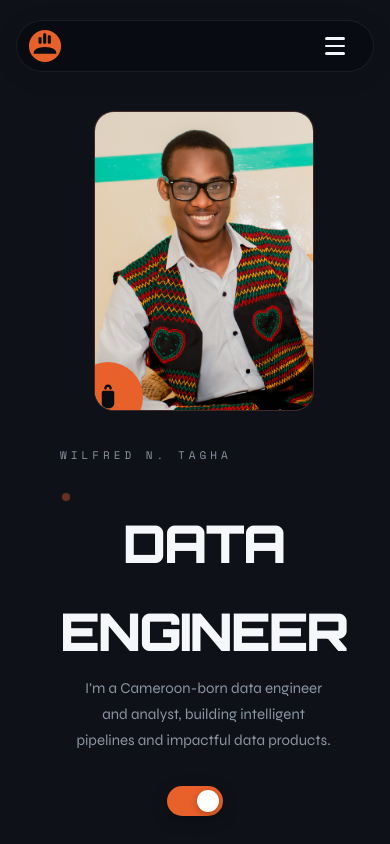
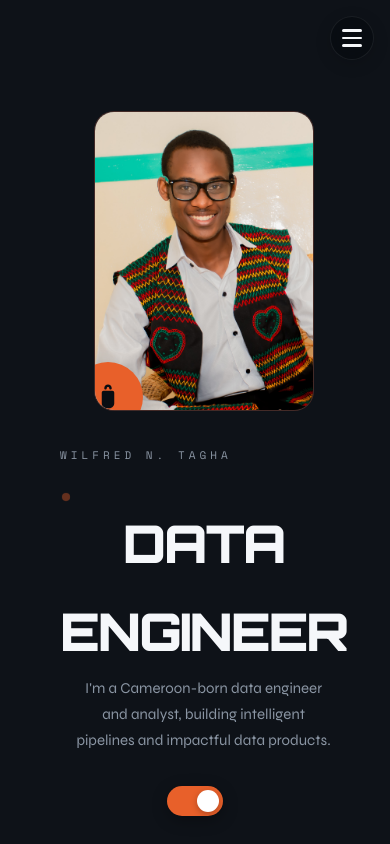
Before and after one commit to WilfredTagha/IWTAG, a React (Vite) app in the folder mr_dayter_portfolio/: page / in a window 390 px wide. Shown: the top 844 px of the page. Built offline with nearby package versions, Linux system fonts and the light colour scheme.

Commit message:
navbar adjustment for mobile

```diff
--- a/mr_dayter_portfolio/src/components/Navbar.jsx
+++ b/mr_dayter_portfolio/src/components/Navbar.jsx
@@ -1,41 +1,96 @@
+// import { useState } from "react";
+// import LogoMark from "./LogoMark";
+
+// export default function Navbar({ dark }) {
+//   const [menuOpen, setMenuOpen] = useState(false);
+
+//   const toggleMenu = () => {
+//     setMenuOpen(!menuOpen);
+//   };
+
+//   const closeMenu = () => {
+//     setMenuOpen(false);
+//   };
+
+//   return (
+//     <>
+//       <nav className="navbar">
+//         {/*
+//           Avatar disc:
+//           - Dark mode  → orange logo on dark disc (brand: orange circle on dark bg)
+//           - Light mode → blue logo on white disc  (brand: blue circle on white bg)
+//         */}
+//         <div className={`nav-avatar${dark ? " nav-avatar-dark" : ""}`}>
+//           {/* Replace with: <img src="/profile.jpg" alt="Mr. Dayter" /> */}
+//           <LogoMark dark={dark} size={34} />
+//         </div>
+
+//         {/* Desktop Navigation Links */}
+//         <div className="nav-links">
+//           <a href="#home">Home</a>
+//           <a href="#about">About</a>
+//           <a href="#services">Projects</a>
+//           <a href="#faq">Blogs</a>
+//         </div>
+
+//         {/* Mobile Hamburger Button */}
+//         <button
+//           className={`hamburger${menuOpen ? " active" : ""}`}
+//           onClick={toggleMenu}
+//           aria-label="Toggle menu"
+//         >
+//           <span></span>
+//           <span></span>
+//           <span></span>
+//         </button>
+
+//         <a href="#contact" className="nav-cta">Contact</a>
+//       </nav>
+
+//       {/* Mobile Menu Dropdown */}
+//       {menuOpen && (
+//         <div className="mobile-menu-dropdown">
+//           <a href="#home" onClick={closeMenu}>Home</a>
+//           <a href="#about" onClick={closeMenu}>About</a>
+//           <a href="#services" onClick={closeMenu}>Projects</a>
+//           <a href="#faq" onClick={closeMenu}>Blogs</a>
+//           <a href="#contact" className="mobile-cta" onClick={closeMenu}>Contact</a>
+//         </div>
+//       )}
+//     </>
+//   );
+// }
+
+
+
 import { useState } from "react";
 import LogoMark from "./LogoMark";
 
 export default function Navbar({ dark }) {
   const [menuOpen, setMenuOpen] = useState(false);
 
-  const toggleMenu = () => {
-    setMenuOpen(!menuOpen);
-  };
-
-  const closeMenu = () => {
-    setMenuOpen(false);
-  };
+  const toggleMenu = () => setMenuOpen(!menuOpen);
+  const closeMenu = () => setMenuOpen(false);
 
   return (
     <>
+      {/* ── Desktop: full pill navbar ── */}
       <nav className="navbar">
-        {/*
-          Avatar disc:
-          - Dark mode  → orange logo on dark disc (brand: orange circle on dark bg)
-          - Light mode → blue logo on white disc  (brand: blue circle on white bg)
-        */}
         <div className={`nav-avatar${dark ? " nav-avatar-dark" : ""}`}>
-          {/* Replace with: <img src="/profile.jpg" alt="Mr. Dayter" /> */}
           <LogoMark dark={dark} size={34} />
         </div>
-
-        {/* Desktop Navigation Links */}
         <div className="nav-links">
           <a href="#home">Home</a>
           <a href="#about">About</a>
           <a href="#services">Projects</a>
           <a href="#faq">Blogs</a>
         </div>
+        <a href="#contact" className="nav-cta">Contact</a>
+      </nav>
 
-        {/* Mobile Hamburger Button */}
+      {/* ── Mobile: small floating circle button (top-right only) ── */}
       <button
-          className={`hamburger${menuOpen ? " active" : ""}`}
+        className={`mobile-fab hamburger${menuOpen ? " active" : ""}`}
         onClick={toggleMenu}
         aria-label="Toggle menu"
       >
@@ -44,10 +99,7 @@ export default function Navbar({ dark }) {
         <span></span>
       </button>
 
-        <a href="#contact" className="nav-cta">Contact</a>
-      </nav>
-
-      {/* Mobile Menu Dropdown */}
+      {/* Mobile dropdown (anchored to top-right) */}
       {menuOpen && (
         <div className="mobile-menu-dropdown">
           <a href="#home" onClick={closeMenu}>Home</a>
--- a/mr_dayter_portfolio/src/styles.css
+++ b/mr_dayter_portfolio/src/styles.css
@@ -279,8 +279,12 @@ body {
   color: #fff;
 }
 
+.mobile-fab {
+  display: none;
+}
+
 /* Mobile Responsive */
-@media (max-width: 900px) {
+/* @media (max-width: 900px) {
   .hamburger {
     display: flex;
     order: 2;
@@ -301,7 +305,43 @@ body {
   }
 
 
+} */
+@media (max-width: 900px) {
+  /* Hide the full navbar pill entirely on mobile */
+  .navbar {
+    display: none;
+  }
+
+  /* Small floating hamburger button, anchored to top-right */
+  .mobile-fab {
+    display: flex;
+    position: fixed;
+    top: 16px;
+    right: 16px;
+    z-index: 1000;
+    width: 44px;
+    height: 44px;
+    border-radius: 50%;
+    background: var(--nav-bg);
+    backdrop-filter: blur(20px);
+    border: 1px solid var(--border);
+    box-shadow: 0 4px 16px rgba(0,0,0,0.15);
+    align-items: center;
+    justify-content: center;
+    cursor: pointer;
+  }
+
+  .mobile-menu-dropdown {
+    display: flex;
+    top: 72px;
+    right: 16px;
+    left: unset;
+    transform: none;
+    width: 200px;
+  }
 }
+
+
 /* ═══════════════════════════════════
    HERO
    ═══════════════════════════════════ */
```
Also changed, not shown: 1 other file (tests, documents, lock files or other folders). Lines whose indentation alone changed are shown as unchanged.
